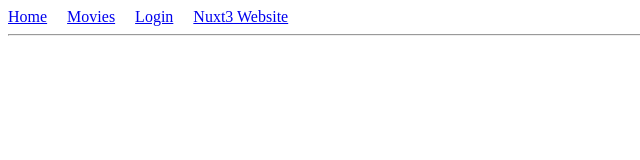
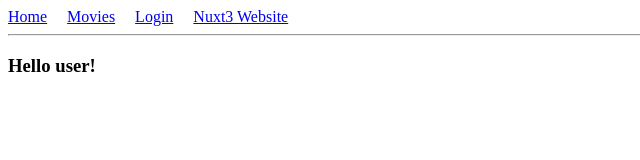
Before and after one commit to ozkancondek/Nuxt3, a Nuxt app in the folder vueschool/fundementals/: page /admin in a window 1280 px wide. Shown: the top 160 px of the page, without its empty margins (0-640 px from the left). Built offline with nearby package versions, Linux system fonts and the light colour scheme; no server answers.

Commit message:
abort navigation or navigate to another route

```diff
--- a/vueschool/fundementals/layouts/default.vue
+++ b/vueschool/fundementals/layouts/default.vue
@@ -7,6 +7,7 @@
       <NuxtLink to="/">Home</NuxtLink>
       <NuxtLink to="movies">Movies</NuxtLink>
       <NuxtLink to="login">Login</NuxtLink>
+
       <NuxtLink to="https://v3.nuxtjs.org/" target="_blank"
         >Nuxt3 Website</NuxtLink
       >
--- /dev/null
+++ b/vueschool/fundementals/pages/admin.vue
@@ -0,0 +1,11 @@
+<template>
+  <div>
+    <h3>Hello user!</h3>
+  </div>
+</template>
+
+<script setup>
+definePageMeta({
+  middleware: ["auth"],
+});
+</script>
```
Also changed, not shown: vueschool/fundementals/middleware/auth.ts (added, +8 -0 lines).
